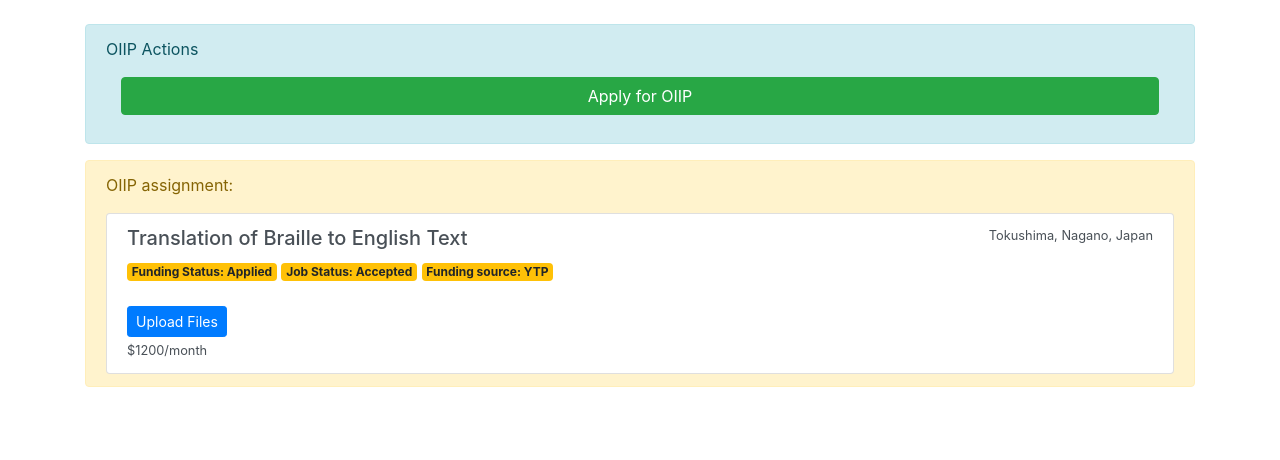
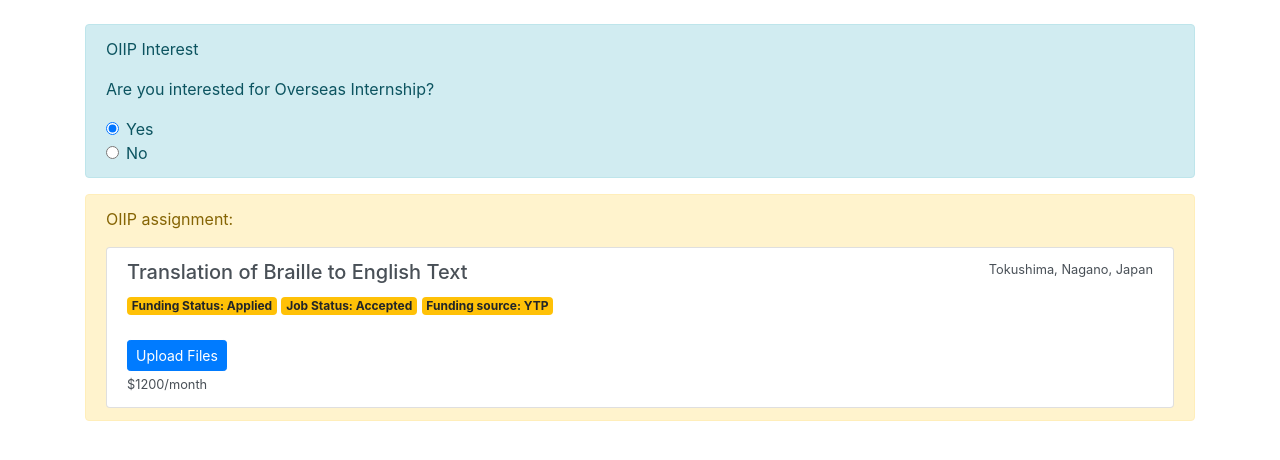
Before and after one commit to 15017206/iprep, a PHP site: page /iprep/student_dashboard_oiip.php in a window 1280 px wide. Shown: the part 56-516 px from the top of the page. Run offline with PHP 8.4, Linux system fonts and the light colour scheme; some libraries are stand-ins or nearby versions.

Commit message:
update2(glenn)

```diff
--- a/student_dashboard_oiip.php
+++ b/student_dashboard_oiip.php
@@ -18,17 +18,22 @@ and open the template in the editor.
         <!--About OIIP-->
         <div class="container">
             <div class="alert alert-info" role="alert">
-                <p>OIIP Actions</p>
+                <p>OIIP Interest</p>
 
-                <!--Button to-->
-                <form class="" method="" action="">
-                    <div class="form-group">
-                        <div class="container">
-                            <button type="button" class="btn btn-block btn-success">Apply for OIIP</button>
-                        </div>
-                    </div>
-                </form>
-
+                <p>Are you interested for Overseas Internship?</p>
+                <!--Interest for OIIP-->
+                <div class="form-check">
+                    <input class="form-check-input" type="radio" name="exampleRadios" id="exampleRadios1" value="option1" checked>
+                    <label class="form-check-label" for="exampleRadios1">
+                        Yes
+                    </label>
+                </div>
+                <div class="form-check">
+                    <input class="form-check-input" type="radio" name="exampleRadios" id="exampleRadios2" value="option2">
+                    <label class="form-check-label" for="exampleRadios2">
+                        No
+                    </label>
+                </div>
 
             </div>
 
```
